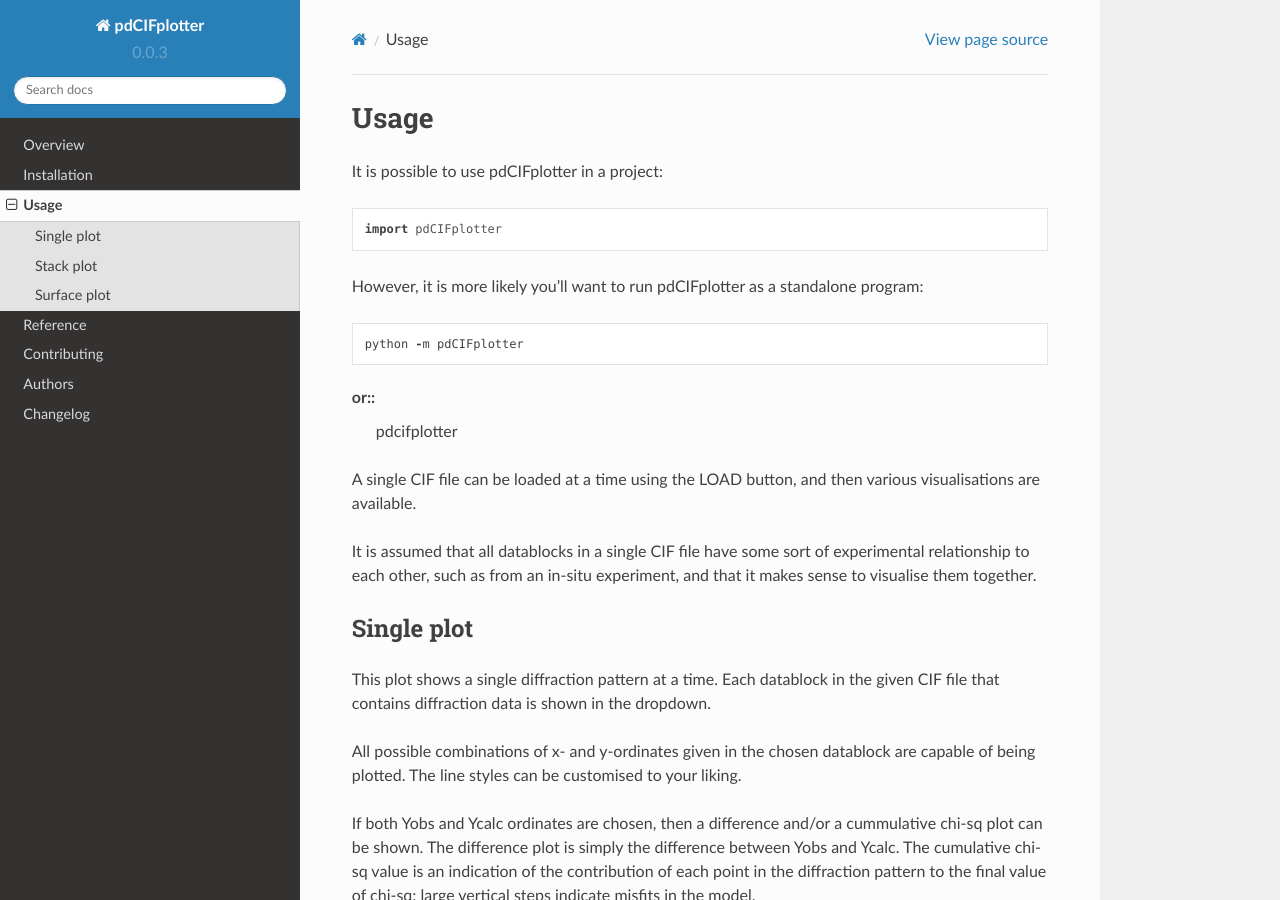
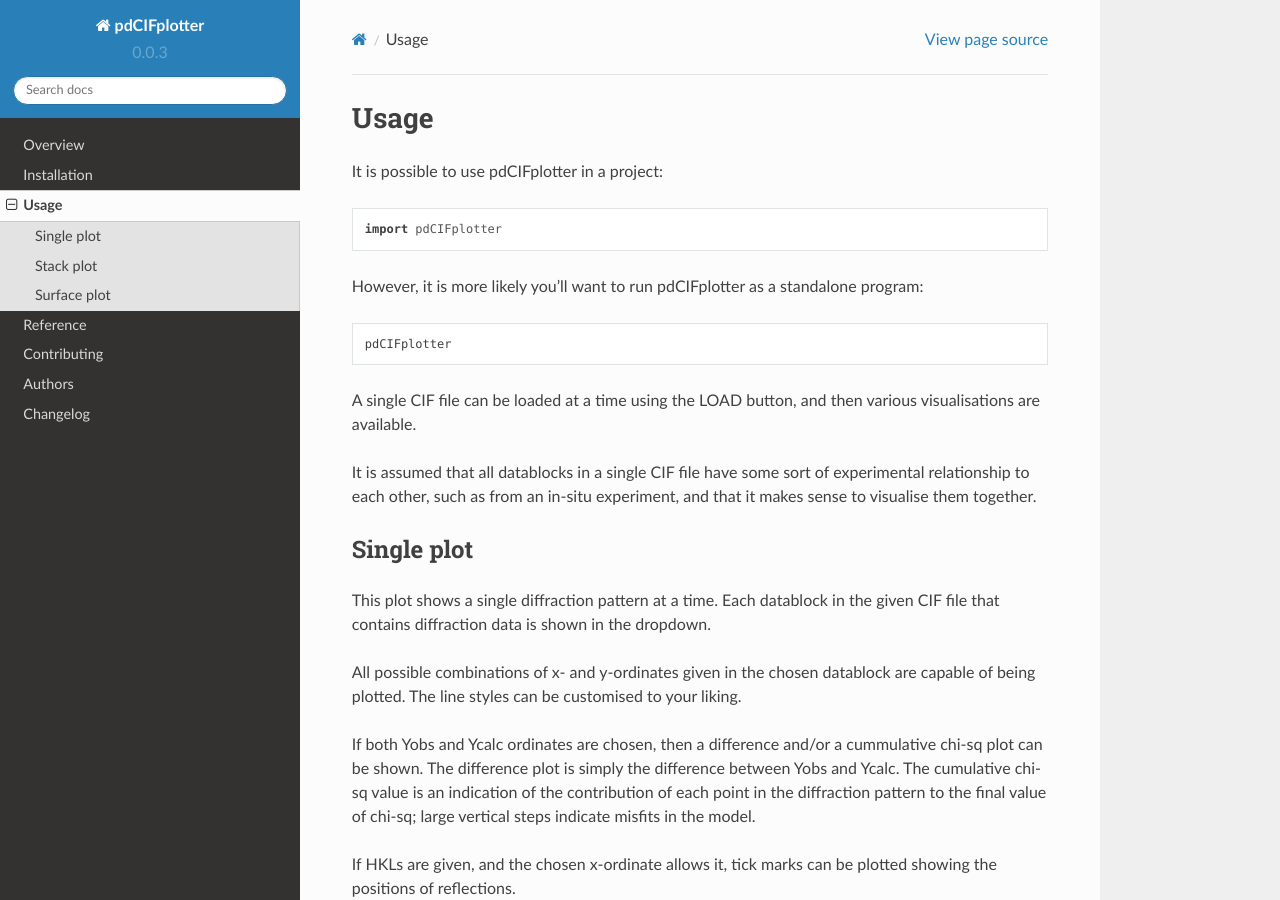
Before and after one commit to rowlesmr/pdCIFplotter, a Sphinx documentation site: the page built from docs/usage.rst, in a window 1280 px wide and 900 px high. Built offline with Sphinx 7.4.7 and the Read the Docs theme 2.0.0, drawn with Linux system fonts in a browser that asks for light colours.

Commit message:
getting docs to work for pypi

```diff
--- a/docs/usage.rst
+++ b/docs/usage.rst
@@ -9,9 +9,8 @@ It is possible to use pdCIFplotter in a project::
 
 However, it is more likely you'll want to run pdCIFplotter as a standalone program::
 
-	python -m pdCIFplotter
-or::
-	pdcifplotter
+	pdCIFplotter
+
 
 A single CIF file can be loaded at a time using the LOAD button, and then various visualisations are available.
 
```
Also changed, not shown: README.rst (+3 -6 lines).
